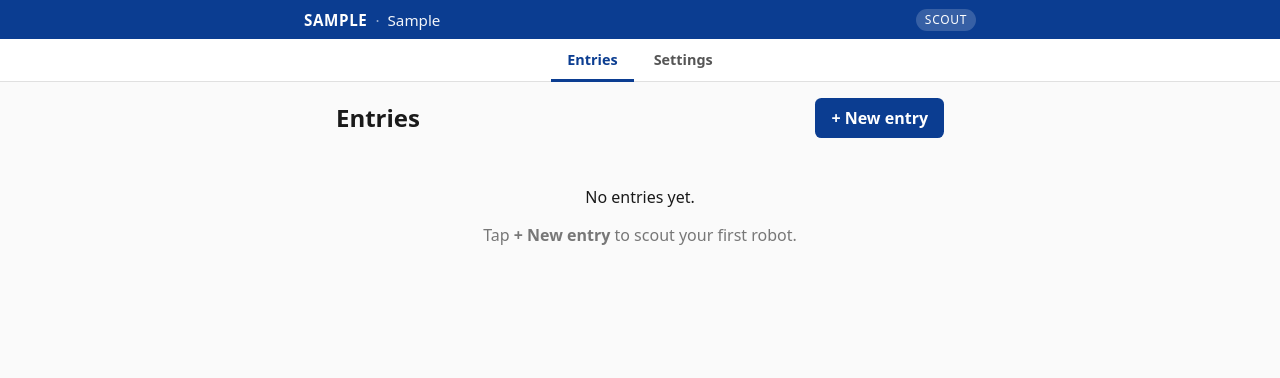
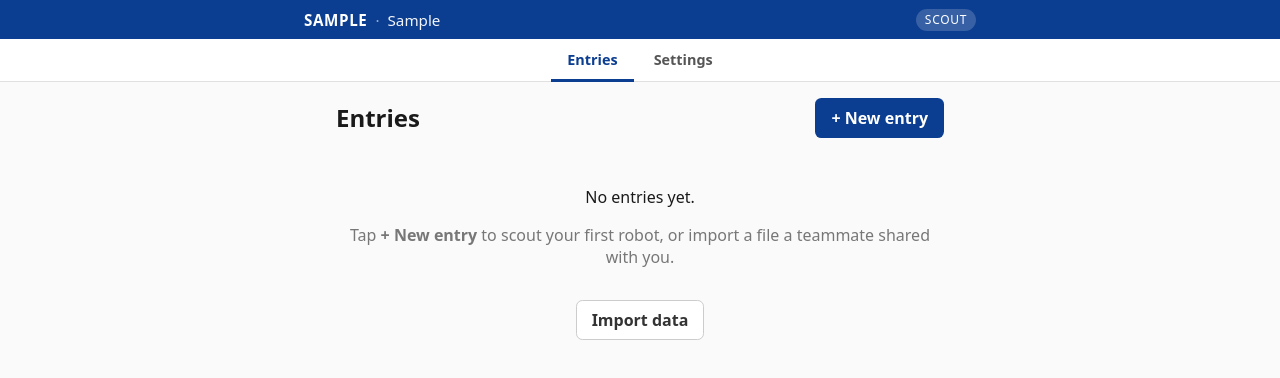
Before and after one commit to highestinthesky/frc-scouting-app, a SvelteKit app: page / in a window 1280 px wide. Both pictures are taken after typing "Sample", "Sample" into the empty fields and a click on the button "Start scouting". Shown: the top 378 px of the page. Built offline with nearby package versions, Linux system fonts and the light colour scheme.

Commit message:
Show import button in empty state on home and manager pages

```diff
--- a/src/routes/+page.svelte
+++ b/src/routes/+page.svelte
@@ -92,7 +92,13 @@
 	{:else if entries.length === 0}
 		<div class="empty">
 			<p>No entries yet.</p>
-			<p class="muted">Tap <strong>+ New entry</strong> to scout your first robot.</p>
+			<p class="muted">Tap <strong>+ New entry</strong> to scout your first robot, or import a file a teammate shared with you.</p>
+			<label class="import empty-import" aria-label="Import scouting files">
+				<input type="file" accept=".scout,.json,application/json,application/octet-stream" multiple onchange={doImport} disabled={importing} />
+				<span>{importing ? 'Importing…' : 'Import data'}</span>
+			</label>
+			{#if lastImport}<p class="muted small">{lastImport}</p>{/if}
+			{#if importError}<p class="error small">{importError}</p>{/if}
 		</div>
 	{:else}
 		<div class="export-bar">
@@ -285,6 +291,12 @@
 	}
 	.entry p.brokedown { color: #8e2c2c; font-weight: 600; }
 	.entry p.brokedown strong { color: #8e2c2c; }
+	.empty .empty-import {
+		display: inline-block;
+		margin-top: 1rem;
+		align-self: center;
+	}
+	.empty .small { font-size: 0.85rem; margin-top: 0.5rem; }
 	.timestamp {
 		display: block;
 		margin-top: 0.45rem;
--- a/src/routes/manager/+page.svelte
+++ b/src/routes/manager/+page.svelte
@@ -150,6 +150,12 @@
 		<div class="empty">
 			<p>No entries yet.</p>
 			<p class="muted">Import <code>.scout</code> files to start analysis.</p>
+			<label class="btn secondary import-btn empty-import">
+				<input type="file" accept=".scout,.json,application/json,application/octet-stream" multiple onchange={handleFiles} disabled={importing} />
+				<span>{importing ? 'Importing…' : 'Import scout files'}</span>
+			</label>
+			{#if importMessage}<pre class="info">{importMessage}</pre>{/if}
+			{#if importError}<p class="error">{importError}</p>{/if}
 		</div>
 	{:else}
 		<section class="stats">
@@ -267,6 +273,7 @@
 		border-radius: 0.5rem;
 		padding: 0.9rem 1rem;
 	}
+	.empty .empty-import { margin-top: 0.75rem; display: inline-block; }
 
 	.stats {
 		display: grid;
```
